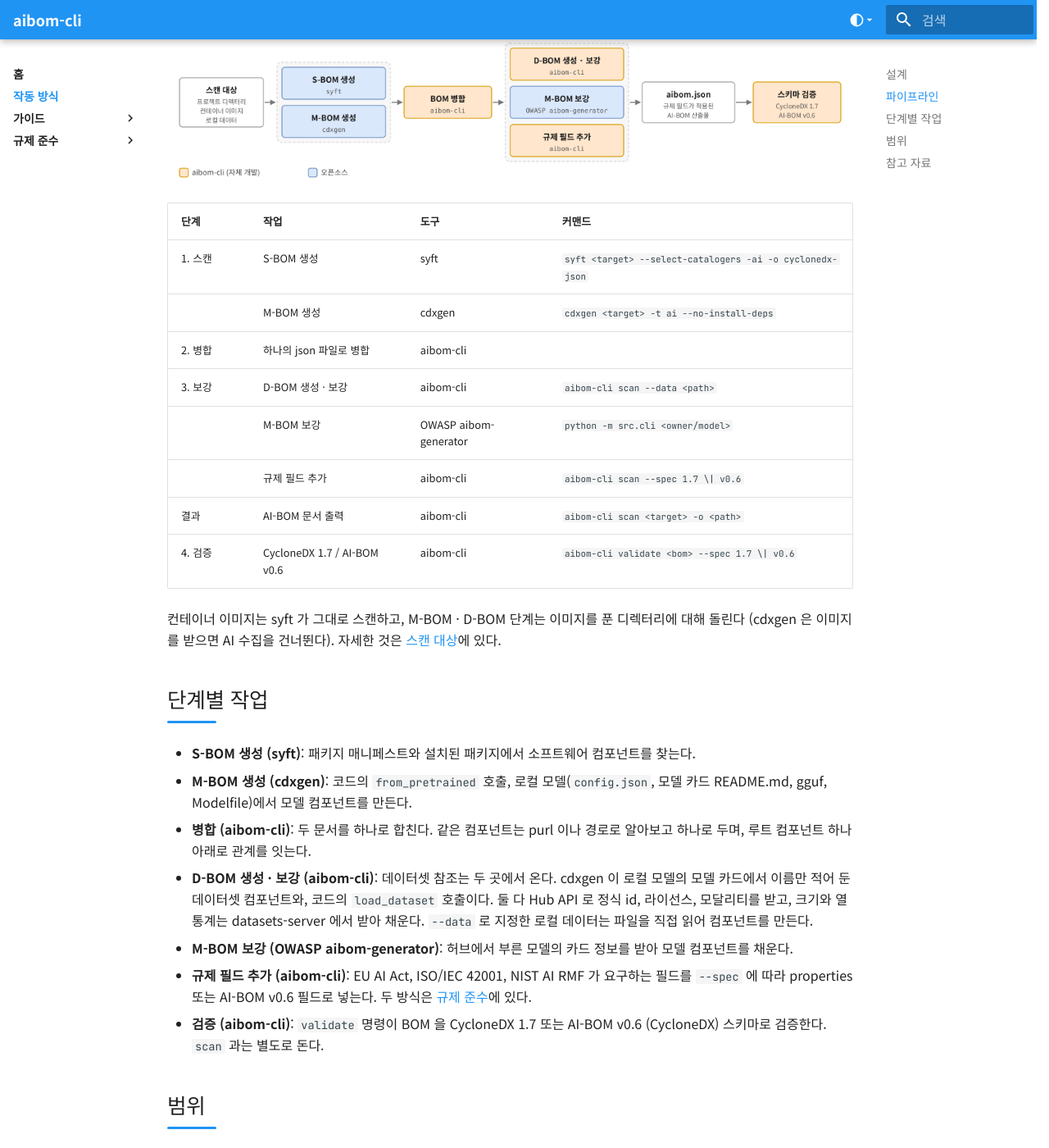
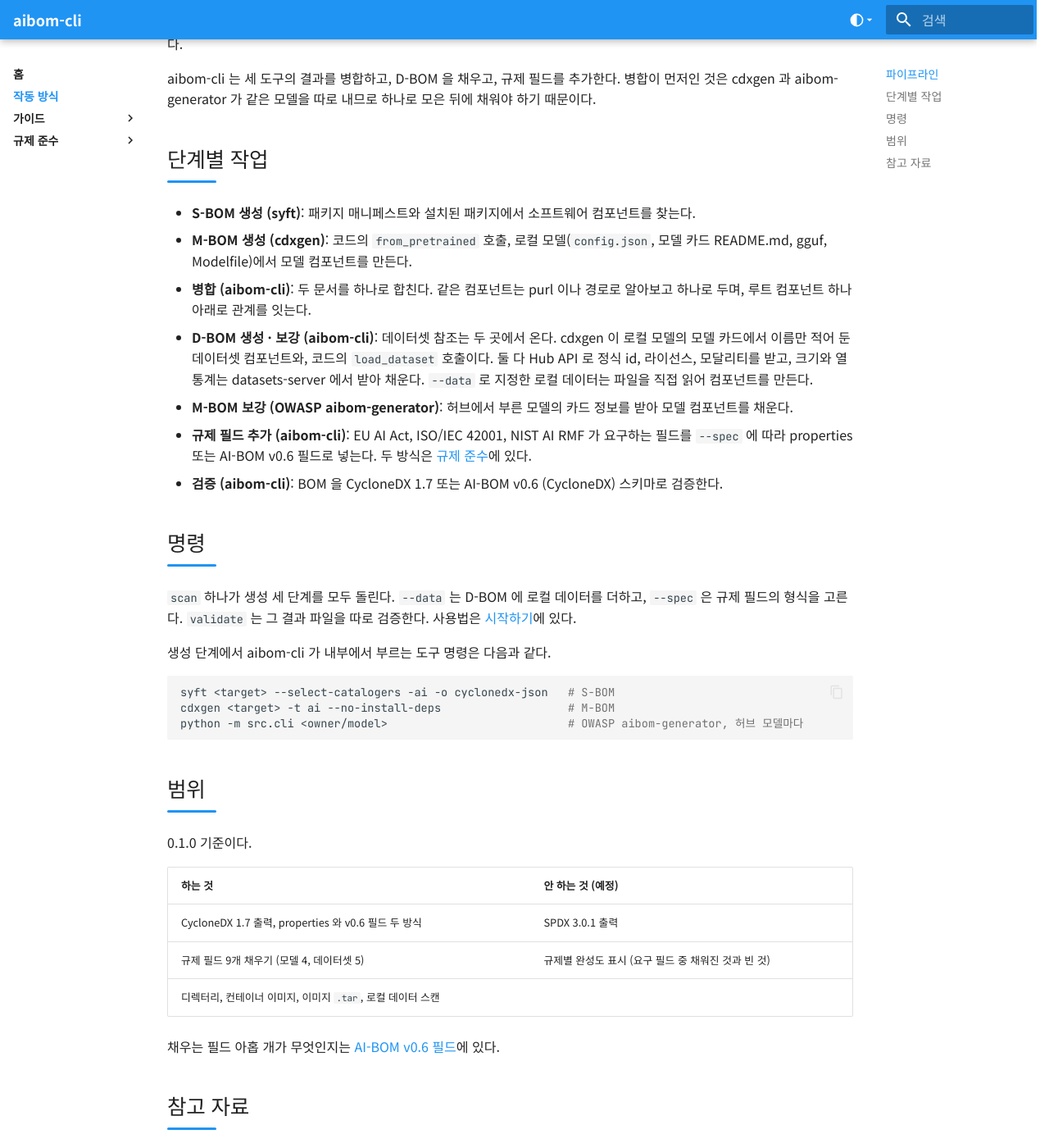
Before and after one commit to ai-devtestsecops-os/sure-aibom, an MkDocs documentation site: the page built from docs/about.md, in a window 1280 px wide and 1400 px high, scrolled down 685 px. Shown: the whole window at 82% size. Built offline with MkDocs 1.6.1 and Material for MkDocs 9.7.7, drawn with Linux system fonts in a browser that asks for light colours.

Commit message:
docs: replace the pipeline table with a commands section and fold the design notes under the diagram

````diff
--- a/docs/about.md
+++ b/docs/about.md
@@ -3,7 +3,9 @@
 aibom-cli 는 검증된 오픈소스 도구를 조합해 AI-BOM 을 만든다. S-BOM 은 syft, M-BOM 은 cdxgen, 허브 모델 정보는 OWASP aibom-generator 가
 생성하고, 이 결과의 병합과 D-BOM 생성, 규제 필드 추가, 검증은 aibom-cli 가 담당한다.
 
-## 설계
+## 파이프라인
+
+![aibom-cli 파이프라인](images/cli_pipeline.png)
 
 소프트웨어 패키지 탐지는 syft 가, 코드와 로컬 파일의 모델 탐지는 cdxgen 이 담당한다. 코드가 허브에서 부르는 모델은 로컬에 파일이 없어
 이름만 잡히는데, 그 모델 카드는 OWASP aibom-generator 가 Hugging Face Hub 에서 받아 채운다. 데이터셋은 cdxgen 이 모델 카드에서 이름만
@@ -13,24 +15,6 @@ aibom-cli 는 검증된 오픈소스 도구를 조합해 AI-BOM 을 만든다. S
 aibom-cli 는 세 도구의 결과를 병합하고, D-BOM 을 채우고, 규제 필드를 추가한다. 병합이 먼저인 것은 cdxgen 과 aibom-generator 가
 같은 모델을 따로 내므로 하나로 모은 뒤에 채워야 하기 때문이다.
 
-## 파이프라인
-
-![aibom-cli 파이프라인](images/cli_pipeline.png)
-
-| 단계    | 작업                        | 도구                  | 커맨드                                                    |
-| ------- | --------------------------- | --------------------- | --------------------------------------------------------- |
-| 1. 스캔 | S-BOM 생성                  | syft                  | `syft <target> --select-catalogers -ai -o cyclonedx-json` |
-|         | M-BOM 생성                  | cdxgen                | `cdxgen <target> -t ai --no-install-deps`                 |
-| 2. 병합 | 하나의 json 파일로 병합     | aibom-cli             |                                                           |
-| 3. 보강 | D-BOM 생성 · 보강           | aibom-cli             | `aibom-cli scan --data <path>`                            |
-|         | M-BOM 보강                  | OWASP aibom-generator | `python -m src.cli <owner/model>`                         |
-|         | 규제 필드 추가              | aibom-cli             | `aibom-cli scan --spec 1.7 \| v0.6`                       |
-| 결과    | AI-BOM 문서 출력            | aibom-cli             | `aibom-cli scan <target> -o <path>`                       |
-| 4. 검증 | CycloneDX 1.7 / AI-BOM v0.6 | aibom-cli             | `aibom-cli validate <bom> --spec 1.7 \| v0.6`             |
-
-컨테이너 이미지는 syft 가 그대로 스캔하고, M-BOM · D-BOM 단계는 이미지를 푼 디렉터리에 대해 돌린다
-(cdxgen 은 이미지를 받으면 AI 수집을 건너뛴다). 자세한 것은 [스캔 대상](guides/scan-targets.md)에 있다.
-
 ## 단계별 작업
 
 - **S-BOM 생성 (syft)**: 패키지 매니페스트와 설치된 패키지에서 소프트웨어 컴포넌트를 찾는다.
@@ -39,7 +23,20 @@ aibom-cli 는 세 도구의 결과를 병합하고, D-BOM 을 채우고, 규제
 - **D-BOM 생성 · 보강 (aibom-cli)**: 데이터셋 참조는 두 곳에서 온다. cdxgen 이 로컬 모델의 모델 카드에서 이름만 적어 둔 데이터셋 컴포넌트와, 코드의 `load_dataset` 호출이다. 둘 다 Hub API 로 정식 id, 라이선스, 모달리티를 받고, 크기와 열 통계는 datasets-server 에서 받아 채운다. `--data` 로 지정한 로컬 데이터는 파일을 직접 읽어 컴포넌트를 만든다.
 - **M-BOM 보강 (OWASP aibom-generator)**: 허브에서 부른 모델의 카드 정보를 받아 모델 컴포넌트를 채운다.
 - **규제 필드 추가 (aibom-cli)**: EU AI Act, ISO/IEC 42001, NIST AI RMF 가 요구하는 필드를 `--spec` 에 따라 properties 또는 AI-BOM v0.6 필드로 넣는다. 두 방식은 [규제 준수](compliance/index.md)에 있다.
-- **검증 (aibom-cli)**: `validate` 명령이 BOM 을 CycloneDX 1.7 또는 AI-BOM v0.6 (CycloneDX) 스키마로 검증한다. `scan` 과는 별도로 돈다.
+- **검증 (aibom-cli)**: BOM 을 CycloneDX 1.7 또는 AI-BOM v0.6 (CycloneDX) 스키마로 검증한다.
+
+## 명령
+
+`scan` 하나가 생성 세 단계를 모두 돌린다. `--data` 는 D-BOM 에 로컬 데이터를 더하고, `--spec` 은 규제 필드의 형식을 고른다.
+`validate` 는 그 결과 파일을 따로 검증한다. 사용법은 [시작하기](guides/getting-started.md)에 있다.
+
+생성 단계에서 aibom-cli 가 내부에서 부르는 도구 명령은 다음과 같다.
+
+```bash
+syft <target> --select-catalogers -ai -o cyclonedx-json   # S-BOM
+cdxgen <target> -t ai --no-install-deps                   # M-BOM
+python -m src.cli <owner/model>                           # OWASP aibom-generator, 허브 모델마다
+```
 
 ## 범위
 
````
